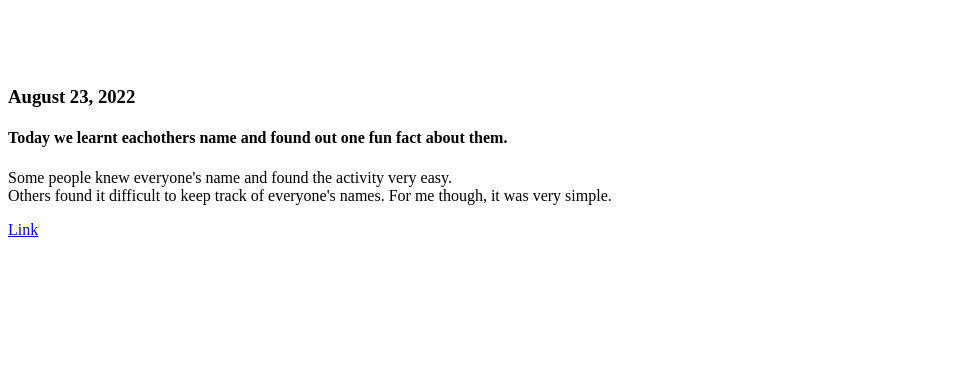
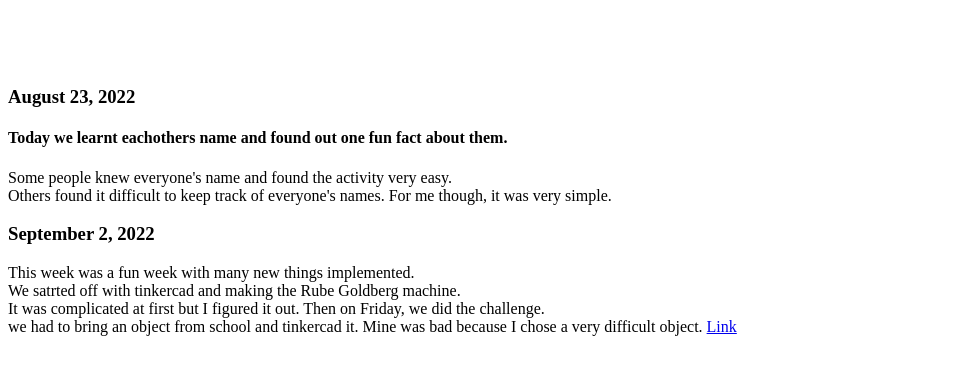
Before and after one commit to ArenZ08/Engineering, a plain HTML site: page index.html in a window 1280 px wide. Shown: the part 66-440 px from the top of the page, without its empty margins (0-953 px from the left). Drawn offline with Linux system fonts and the light colour scheme.

Commit message:
update 9/2

```diff
--- a/index.html
+++ b/index.html
@@ -9,10 +9,16 @@
  difficult to keep track of everyone's names. For me though, it was very simple.
 
 
- </p>
+  <h3>September 2, 2022</h3>
+ </p>This week was a fun week with many new things implemented. <br> We satrted off with
+ tinkercad and making the Rube Goldberg machine. <br> It was complicated at first but I figured it out.
+ Then on Friday, we did the challenge. <br> we had to bring an object from school and
+ tinkercad it. Mine was bad because I chose a very difficult object.
  <a href="google.com">Link</a>
 
 
 
 
+
+
  </html>
```
